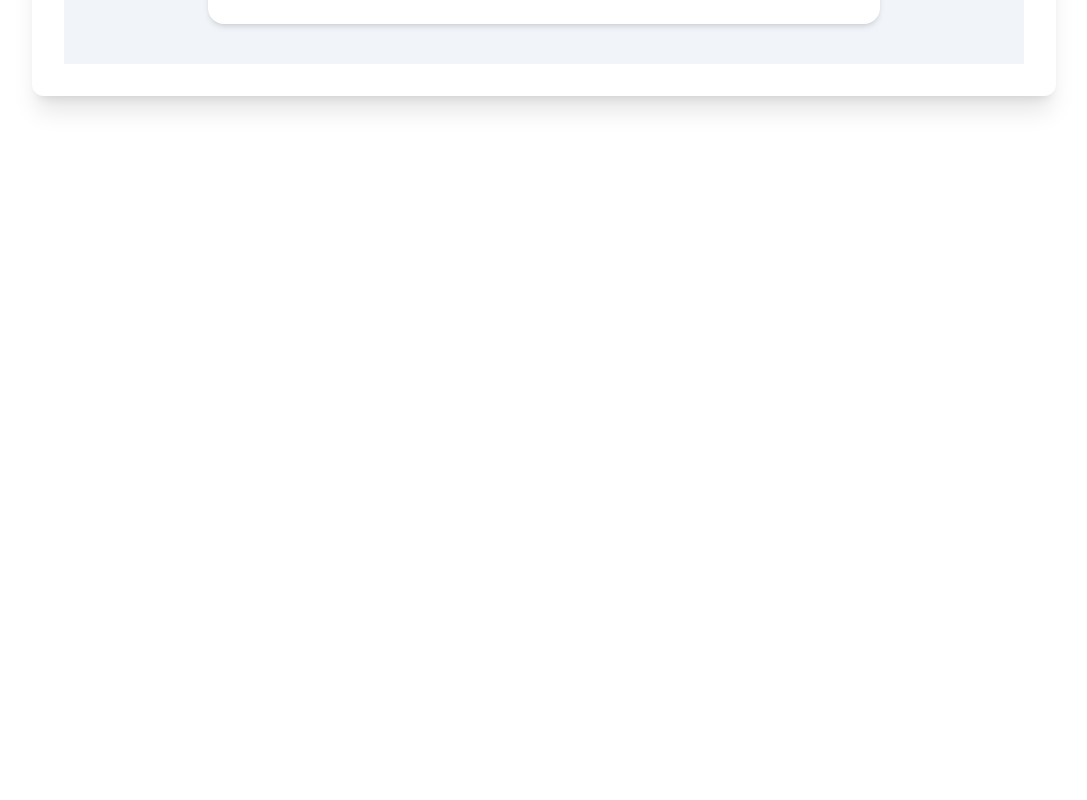
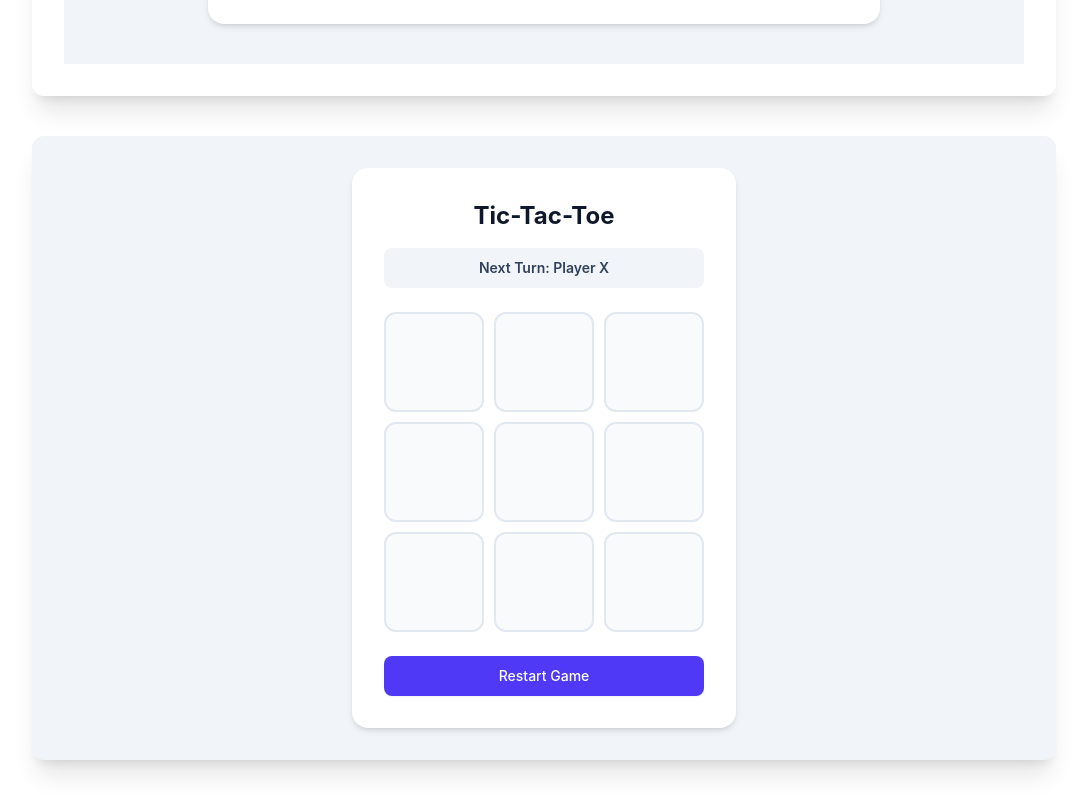
Before and after one commit to GOKULs-vm/STACKLY_TRAINING, a React (Vite) app in the folder React-Training/01-React/: page / in a window 1280 px wide. Shown: the part 3596-4396 px from the top of the page, without its empty margins (96-1183 px from the left). Before the commit the page ends 3732 px from the top, so only its background shows below. Built offline with nearby package versions, Linux system fonts and the light colour scheme.

Commit message:
Add TicTacToe component with game logic and UI

```diff
--- a/React-Training/01-React/src/App.jsx
+++ b/React-Training/01-React/src/App.jsx
@@ -4,6 +4,7 @@ import PropParent from "./components/prop-components/PropParent"
 import SelfIntro from "./components/SelfIntro"
 import IDRT from "./components/idrt-components/IDRT";
 import Form from "./components/form-components/Form";
+import TicTacToe from "./components/ttt-components/TicTacToe";
 
 const App = () => {
   const [isLoggedIn, setIsLoggedIn] = useState(false);
@@ -15,6 +16,7 @@ const App = () => {
       <LinLout isLoggedIn={isLoggedIn} setIsLoggedIn={setIsLoggedIn} />
       <IDRT />
       <Form />
+      <TicTacToe />
     </>
   )
 }
--- /dev/null
+++ b/React-Training/01-React/src/components/ttt-components/TicTacToe.jsx
@@ -0,0 +1,133 @@
+import { useState } from 'react'
+
+const TicTacToe = () => {
+    const WINNING_LINES = [
+        [0, 1, 2], // Top row
+        [3, 4, 5], // Middle row
+        [6, 7, 8], // Bottom row
+        [0, 3, 6], // Left column
+        [1, 4, 7], // Middle column
+        [2, 5, 8], // Right column
+        [0, 4, 8], // Diagonal top-left to bottom-right
+        [2, 4, 6]  // Diagonal top-right to bottom-left
+    ];
+
+    function calculateWinner(squares) {
+        for (let i = 0; i < WINNING_LINES.length; i++) {
+            const [a, b, c] = WINNING_LINES[i];
+            if (squares[a] && squares[a] === squares[b] && squares[a] === squares[c]) {
+                return { winner: squares[a], line: [a, b, c] };
+            }
+        }
+        return null;
+    }
+
+    const [board, setBoard] = useState(Array(9).fill(null));
+    const [isXNext, setIsXNext] = useState(true);
+
+    const winInfo = calculateWinner(board);
+    const winner = winInfo?.winner || null;
+    const winningLine = winInfo?.line || [];
+    const isDraw = !winner && board.every((square) => square !== null);
+
+    const handleSquareClick = (index) => {
+        // Ignore click if square is already filled or game has a winner
+        if (board[index] || winner) {
+            return;
+        }
+
+        const updatedBoard = [...board];
+        updatedBoard[index] = isXNext ? 'X' : 'O';
+
+        setBoard(updatedBoard);
+        setIsXNext((prev) => !prev);
+    };
+
+    const handleRestart = () => {
+        setBoard(Array(9).fill(null));
+        setIsXNext(true);
+    };
+
+    // Determine current game status message
+    let statusMessage;
+    if (winner) {
+        statusMessage = `Winner: Player ${winner}`;
+    } else if (isDraw) {
+        statusMessage = "It's a Draw!";
+    } else {
+        statusMessage = `Next Turn: Player ${isXNext ? 'X' : 'O'}`;
+    }
+
+  return (
+    <div className="flex max-w-5xl mx-auto mt-10 mb-10 px-8 py-8 rounded-xl shadow-xl flex-col items-center justify-center bg-slate-100">
+      <div className="w-full max-w-sm rounded-2xl bg-white p-6 shadow-md sm:p-8">
+        {/* Header */}
+        <h1 className="text-center text-2xl font-bold text-slate-900">
+          Tic-Tac-Toe
+        </h1>
+
+        {/* Status Banner */}
+        <div
+          role="status"
+          aria-live="polite"
+          className={`mt-4 rounded-lg py-2.5 text-center text-sm font-semibold transition-colors ${
+            winner
+              ? 'bg-emerald-100 text-emerald-800'
+              : isDraw
+              ? 'bg-amber-100 text-amber-800'
+              : 'bg-slate-100 text-slate-700'
+          }`}
+        >
+          {statusMessage}
+        </div>
+
+        {/* 3x3 Game Board */}
+        <div
+          className="mt-6 grid grid-cols-3 gap-2.5"
+          role="grid"
+          aria-label="Tic Tac Toe Board"
+        >
+          {board.map((value, index) => {
+            const isWinningCell = winningLine.includes(index);
+
+            return (
+              <button
+                key={index}
+                type="button"
+                onClick={() => handleSquareClick(index)}
+                disabled={Boolean(value) || Boolean(winner)}
+                aria-label={`Row ${Math.floor(index / 3) + 1}, Column ${
+                  (index % 3) + 1
+                }${value ? `, occupied by ${value}` : ', empty'}`}
+                className={`flex aspect-square items-center justify-center rounded-xl border-2 text-4xl font-extrabold transition focus:outline-none focus:ring-2 focus:ring-indigo-400 ${
+                  isWinningCell
+                    ? 'border-emerald-500 bg-emerald-50'
+                    : 'border-slate-200 bg-slate-50 hover:bg-slate-100'
+                } ${
+                  value === 'X'
+                    ? 'text-indigo-600'
+                    : value === 'O'
+                    ? 'text-rose-500'
+                    : 'cursor-pointer'
+                } disabled:cursor-default`}
+              >
+                {value}
+              </button>
+            );
+          })}
+        </div>
+
+        {/* Restart Button */}
+        <button
+          type="button"
+          onClick={handleRestart}
+          className="mt-6 w-full rounded-lg bg-indigo-600 px-4 py-2.5 text-sm font-medium text-white shadow-xs transition hover:bg-indigo-700 focus:outline-none focus:ring-2 focus:ring-indigo-400"
+        >
+          Restart Game
+        </button>
+      </div>
+    </div>
+  )
+}
+
+export default TicTacToe
```
